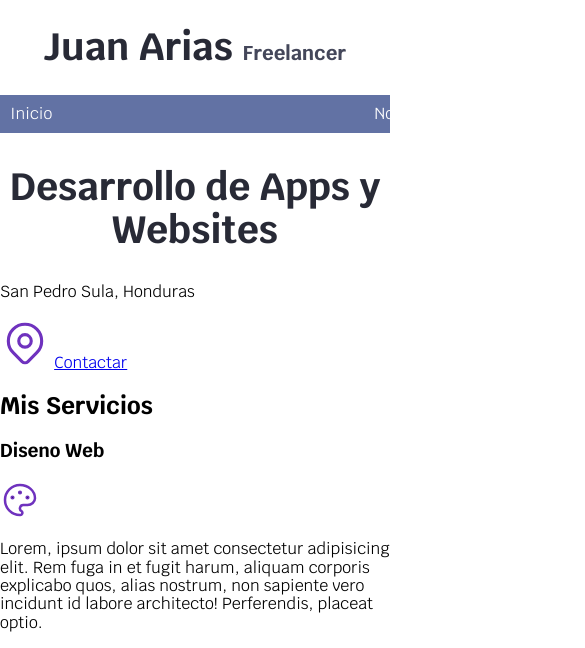
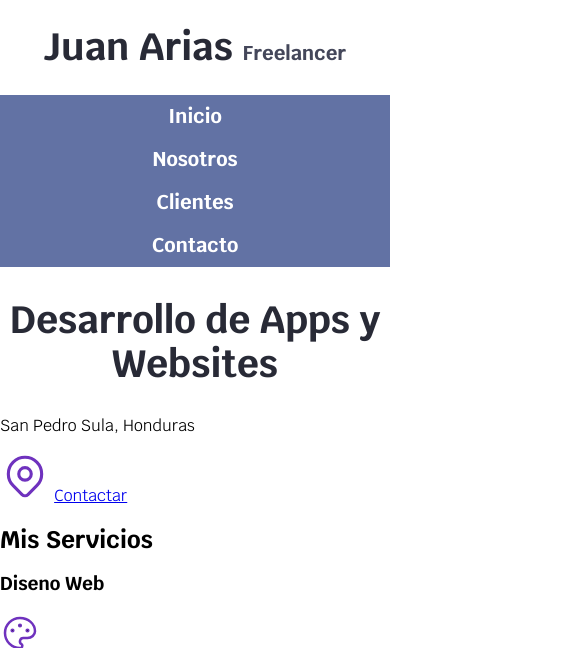
Before and after one commit to ariasortez08/WebFreelancer, a plain HTML site: page freelancer_inicio/index.html in a window 390 px wide. Shown: the top 648 px of the page, 585 px wide, since content can reach past the window. Drawn offline with Linux system fonts and the light colour scheme.

Commit message:
Responsive

```diff
--- a/freelancer_inicio/css/style.css
+++ b/freelancer_inicio/css/style.css
@@ -4,6 +4,7 @@
   --primario: #282a36;
   --secundario: #44475a;
   --gris: #6272a4;
+  --purple: #bd93f9;
 
   --fuente-principal: 'Krub', sans-serif;
   --fuente-tamano: 3.8rem;
@@ -19,7 +20,7 @@ body {
 }
 
 .contenedor {
-  width: 120rem;
+  max-width: 120rem;
   margin: 0 auto;
 }
 
@@ -44,13 +45,29 @@ body {
 
 .navegacion-principal {
   display: flex;
-  justify-content: space-between;
-  padding: 1rem;
+  flex-direction: column;
 }
 .navegacion-principal a {
+  text-align: center;
+  display: block;
   color: var(--blanco);
   text-decoration: none;
+  font-size: 2rem;
+  font-weight: bold;
+  padding: 1rem;
 }
 .navegacion-principal a:hover {
   background-color: var(--secundario);
+  color: var(--purple);
 }
+
+/* MEDIA QUERIES */
+
+@media (min-width: 480px) {
+}
+@media (min-width: 768px) {
+  .navegacion-principal {
+    flex-direction: row;
+    justify-content: space-between;
+  }
+}
```
Also changed, not shown: 1 other file.
